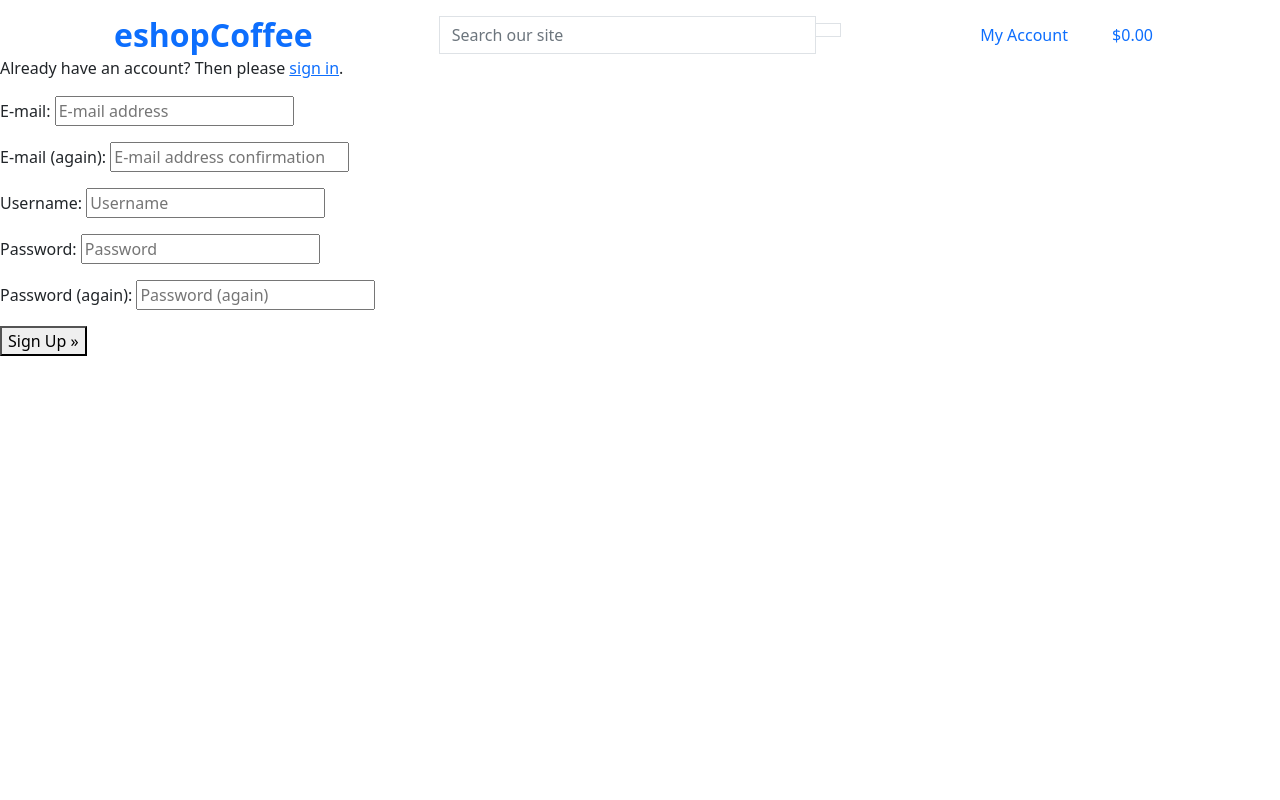
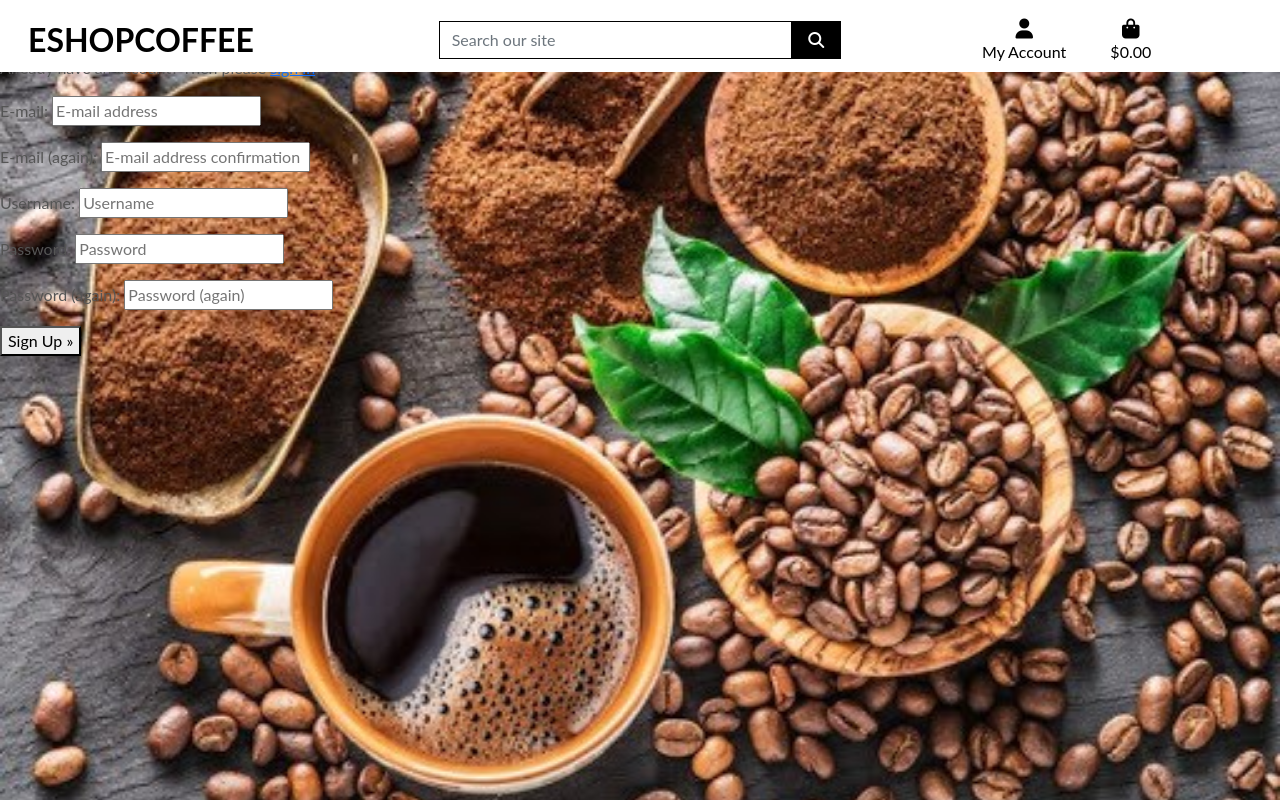
Before and after one commit to mirofrankovic/eshop-project04, a Django app: page /accounts/signup/ in a window 1280 px wide. Run offline with Django 3.2, Linux system fonts and the light colour scheme; some libraries are stand-ins or nearby versions.

Commit message:
Add image and font awesome

```diff
--- a/eshop/settings.py
+++ b/eshop/settings.py
@@ -149,6 +149,10 @@ USE_TZ = True
 # https://docs.djangoproject.com/en/3.2/howto/static-files/
 
 STATIC_URL = '/static/'
+STATICFILES_DIRS = (os.path.join(BASE_DIR, 'static'),)
+
+MEDIA_URL = '/media/'
+MEDIA_ROOT = os.path.join(BASE_DIR, 'media')
 
 # Default primary key field type
 # https://docs.djangoproject.com/en/3.2/ref/settings/#default-auto-field
--- a/eshop/urls.py
+++ b/eshop/urls.py
@@ -15,9 +15,12 @@ Including another URLconf
 """
 from django.contrib import admin
 from django.urls import path, include
+from django.conf import settings
+from django.conf.urls.static import static
+
 
 urlpatterns = [
     path('admin/', admin.site.urls),
     path('accounts/', include('allauth.urls')),
     path('', include('home.urls')),
-]
+] + static(settings.MEDIA_URL, document_root=settings.MEDIA_ROOT)
--- a/home/templates/home/index.html
+++ b/home/templates/home/index.html
@@ -14,7 +14,7 @@
 <div class="container h-100">
     <div class="row h-100">
         <div class="col-7 col-md-6 my-auto">
-            <h1 class="display-4 logo-font text-black">
+            <h1 class="display-4 logo-font text-white">
                 The new collections are here
             </h1>
             <div class="my-5">
--- a/static/css/base.css
+++ b/static/css/base.css
@@ -3,7 +3,7 @@ html {
 }
 
 body {
-    background: url('/media/homepage_background_cropped.jpg') no-repeat center center fixed;
+    background: url('/media/coffeePage.jpg') no-repeat center center fixed;
     background-size: cover;
     height: calc(100vh - 164px);
     color: #555;
--- a/templates/base.html
+++ b/templates/base.html
@@ -16,12 +16,15 @@
 
     {% block corecss%}
     <link href="https://cdn.jsdelivr.net/npm/bootstrap@5.0.2/dist/css/bootstrap.min.css" rel="stylesheet" integrity="sha384-EVSTQN3/azprG1Anm3QDgpJLIm9Nao0Yz1ztcQTwFspd3yD65VohhpuuCOmLASjC" crossorigin="anonymous">
+    <link href="https://fonts.googleapis.com/css2?family=Nunito:wght@200&display=swap" rel="stylesheet">
+    <link rel="stylesheet" href="{% static 'css/base.css' %}">
     {% endblock %}
 
     {% block extra_css %}
     {% endblock %}
 
     {% block corejs%}
+    <script src="https://kit.fontawesome.com/7c3819d3fa.js" crossorigin="anonymous"></script>
     <script src="https://code.jquery.com/jquery-3.6.0.min.js" integrity="sha256-/xUj+3OJU5yExlq6GSYGSHk7tPXikynS7ogEvDej/m4=" crossorigin="anonymous"></script>
     <script src="https://cdn.jsdelivr.net/npm/bootstrap@5.0.2/dist/js/bootstrap.bundle.min.js" integrity="sha384-MrcW6ZMFYlzcLA8Nl+NtUVF0sA7MsXsP1UyJoMp4YLEuNSfAP+JcXn/tWtIaxVXM" crossorigin="anonymous"></script>
     <script src="https://cdn.jsdelivr.net/npm/@popperjs/core@2.9.2/dist/umd/popper.min.js" integrity="sha384-IQsoLXl5PILFhosVNubq5LC7Qb9DXgDA9i+tQ8Zj3iwWAwPtgFTxbJ8NT4GN1R8p" crossorigin="anonymous"></script>
```
Also changed, not shown: media/coffeePage.jpg (added).
